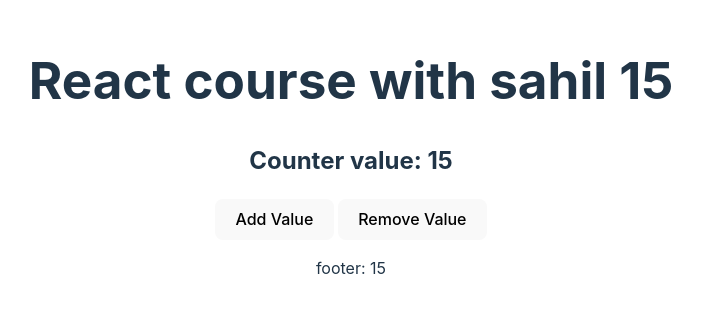
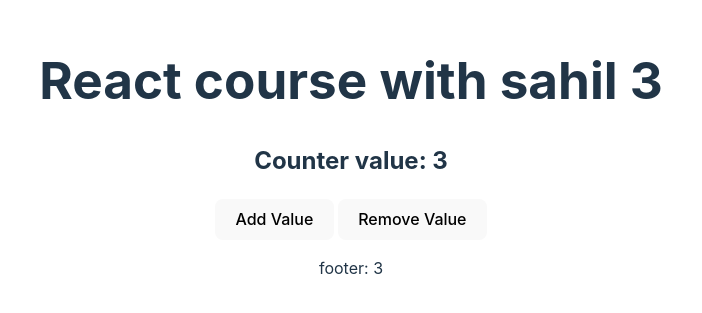
Before and after one commit to sahilvernkr/react-course, a React (Vite) app in the folder 02counter/: page / in a window 1280 px wide. Shown: the part 243-556 px from the top of the page, without its empty margins (289-991 px from the left). Built offline with nearby package versions, Linux system fonts and the light colour scheme.

Commit message:
react - state

```diff
--- a/02counter/src/App.jsx
+++ b/02counter/src/App.jsx
@@ -2,11 +2,11 @@ import { useState } from 'react'
 import './App.css'
 
 function App() {
-  let counter = 15
+  //let counter = 15
+  const [counter, setCounter] = useState(3)
 
   const addValue = () => {
-    counter +=  1
-    console.log(counter)
+    setCounter(counter + 1)
   }
 
   return (
@@ -14,7 +14,7 @@ function App() {
       <h1>React course with sahil {counter}</h1>
       <h2>Counter value: {counter}</h2>
       <button
-      onClick={addValue}
+        onClick={addValue}
       >Add Value </button> {" "}
       <button>Remove Value </button>
       <p>footer: {counter}</p>
```
